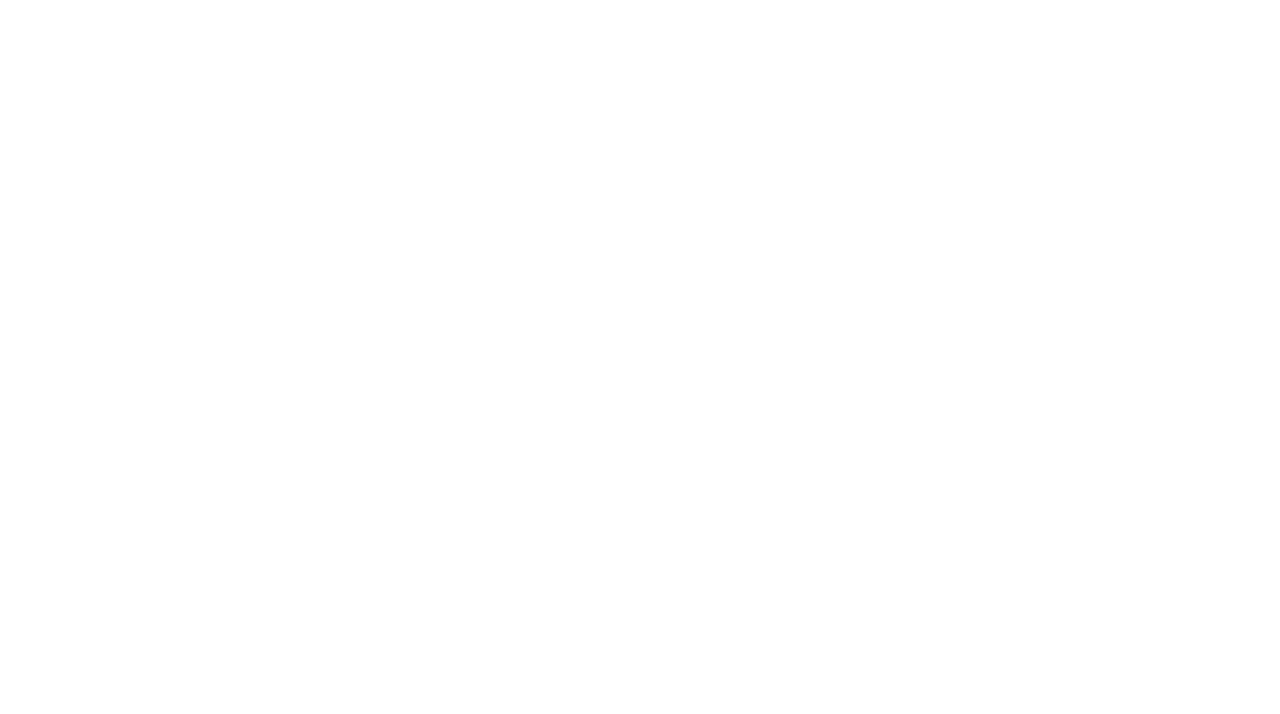
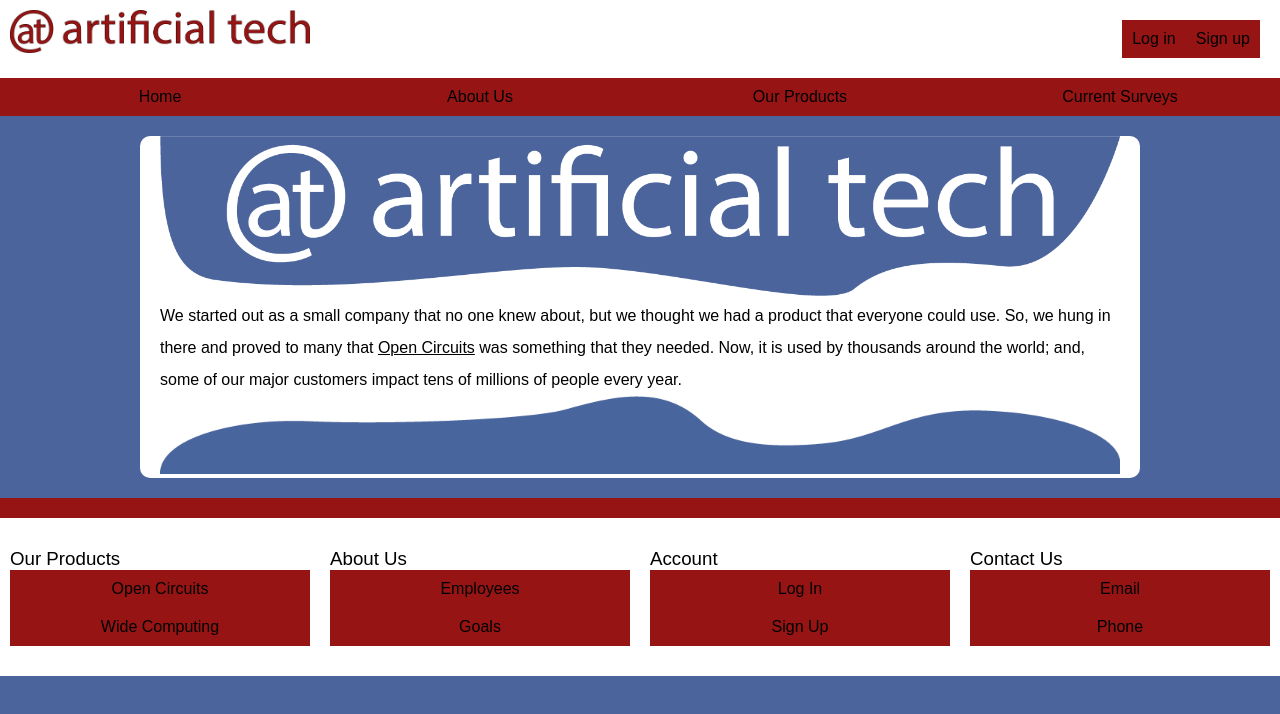
Before and after one commit to sswagger/Artificial-Tech, a website: page src/about-us.html in a window 1280 px wide. Drawn offline with Linux system fonts and the light colour scheme.

Commit message:
started about-us.html Page

```diff
--- a/src/about-us.html
+++ b/src/about-us.html
@@ -1,10 +1,72 @@
 <!DOCTYPE html>
 <html lang="en">
-<head>
-	<meta charset="UTF-8">
-	<title>Title</title>
-</head>
-<body>
+	<head>
+		<meta charset="UTF-8">
+		<meta name="viewport" content="width=device-width, initial-scale=1.0" />
+		<link rel="stylesheet" href="css/reset.css" />
+		<link rel="stylesheet" href="css/basic.css" />
+		<link rel="stylesheet" href="css/index.css" />
+		<title>About Us | Artificial Technologies</title>
+	</head>
+	<body>
+		<header>
+		<h1><a href="index.html"><img src="img/red-head-artificial-tech.png" alt="Artificial Technologies" /></a></h1>
+		<ul id="account">
+			<li><a href="404-error.html">Log in</a></li>
+			<li><a href="404-error.html">Sign up</a></li>
+		</ul>
+		<nav>
+			<ul>
+				<li><a href="index.html">Home</a></li>
+				<li><a href="about-us.html">About Us</a></li>
+				<li><a href="products.html">Our Products</a></li>
+				<li><a href="surveys.html">Current Surveys</a></li>
+			</ul>
+		</nav>
+	</header>
 
-</body>
+		<div class="main-content">
+			<img src="img/head-artificial-tech.png" alt="" />
+			<p>
+				We started out as a small company that no one knew about, but we thought we had a product that everyone could use.
+				So, we hung in there and proved to many that <a href="products.html" class="alone-link white-link" id="open-circuits">Open Circuits</a> was something that they needed.
+				Now, it is used by thousands around the world; and, some of our major customers impact tens of millions of people every year.
+			</p>
+
+			<img src="img/footer.png" alt="" />
+		</div>
+
+		<footer>
+			<nav>
+				<div>
+					<h3>Our Products</h3>
+					<ul>
+						<li><a href="products.html">Open Circuits</a></li>
+						<li><a href="products.html">Wide Computing</a></li>
+					</ul>
+				</div>
+				<div>
+					<h3>About Us</h3>
+					<ul>
+						<li><a href="about-us.html">Employees</a></li>
+						<li><a href="about-us.html">Goals</a></li>
+					</ul>
+				</div>
+				<div>
+					<h3>Account</h3>
+					<ul>
+						<li><a href="404-error.html">Log In</a></li>
+						<li><a href="404-error.html">Sign Up</a></li>
+					</ul>
+				</div>
+				<div>
+					<h3>Contact Us</h3>
+					<ul>
+						<li><a href="mailto:customerservice@artificialtech.com">Email</a></li>
+						<li><a href="tel:+10000000000">Phone</a></li>
+					</ul>
+				</div>
+			</nav>
+		</footer>
+	</body>
 </html>
--- a/src/css/404.css
+++ b/src/css/404.css
@@ -1,7 +1,3 @@
-#back:hover {
-	color: black;
-}
-
 p {
 	text-align: center;
 }
--- a/src/css/basic.css
+++ b/src/css/basic.css
@@ -75,6 +75,7 @@ nav::after {
 
 footer {
 	background-color: white;
+	border-top: rgb(150, 20, 20) 20px solid;
 }
 footer div {
 	float: left;
@@ -114,3 +115,7 @@ div {
 div img {
 	width: 100%;
 }
+
+.white-link:hover {
+	color: black;
+}
--- a/src/css/index.css
+++ b/src/css/index.css
@@ -21,7 +21,3 @@ div.main-content::after {
 sup {
 	font-size: 0.4rem;
 }
-
-#ms-azure:hover {
-	color: black;
-}
```
Also changed, not shown: src/404-error.html (+1 -1 lines), src/index.html (+1 -1 lines).
